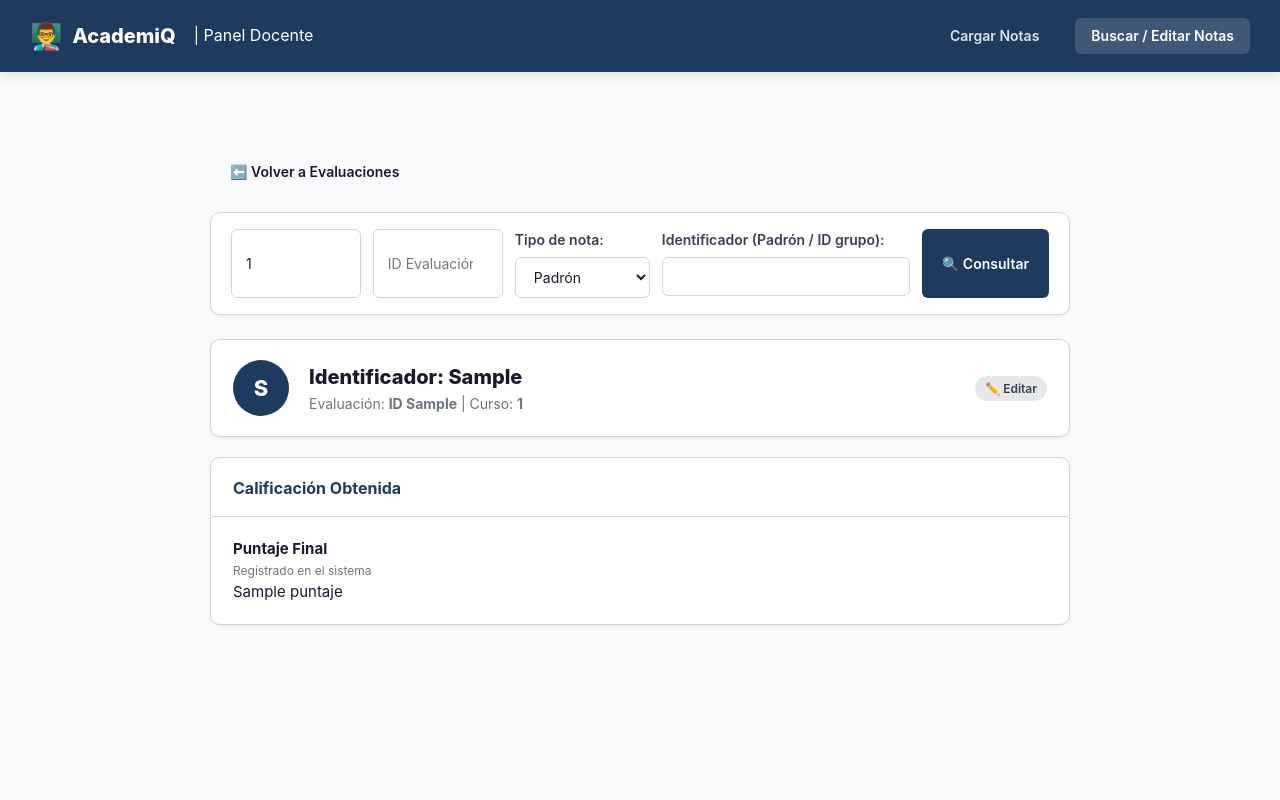
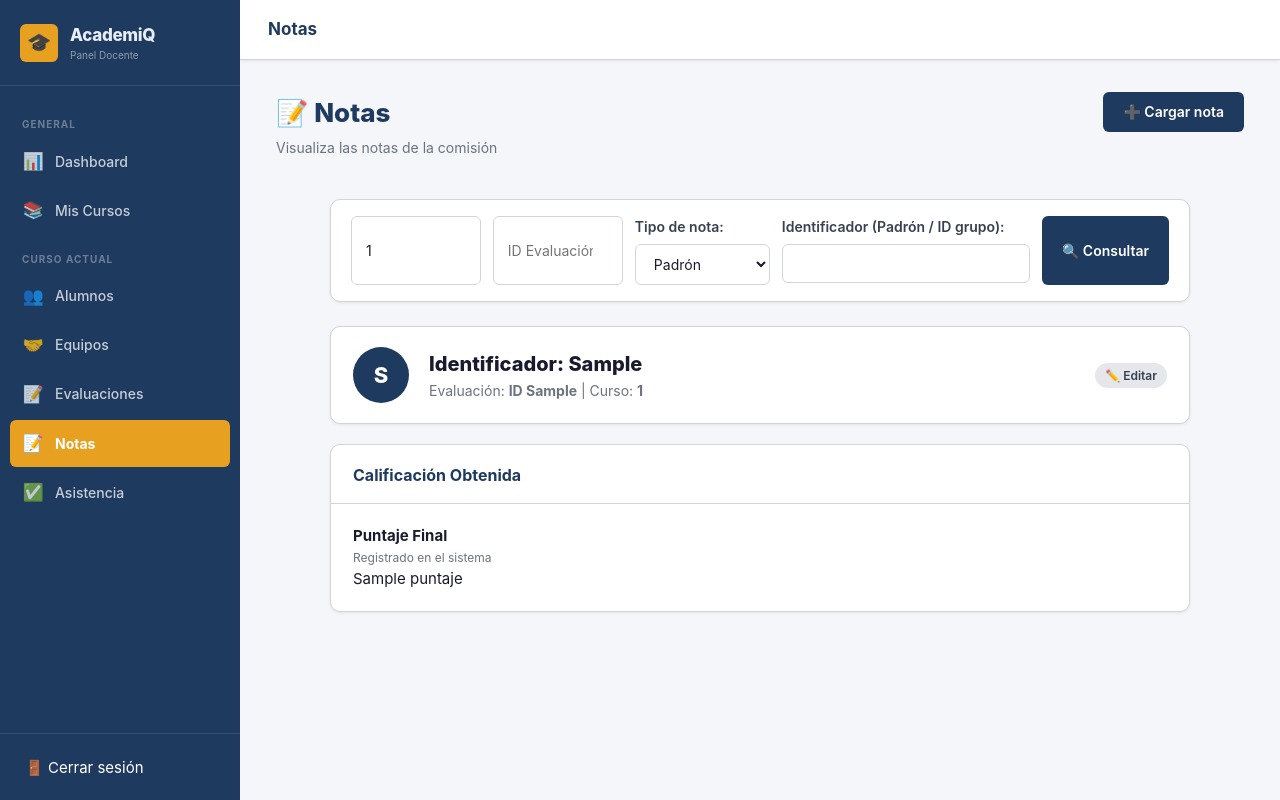
Before and after one commit to spereyra-spec2/Proyecto-Final-Integrador-IDS, a Flask app: template frontend/templates/ver_nota.html in a window 1280 px wide. Run offline with Flask 3, Linux system fonts and the light colour scheme; the template is opened without the code that fills it: most values are stand-ins (such as "Sample title", 1, 10 or a date in 2020).

Commit message:
Modifico algunas cosas de 'notas'

```diff
--- a/frontend/templates/base_profesores.html
+++ b/frontend/templates/base_profesores.html
@@ -19,15 +19,6 @@
   </div>
   <nav class="sidebar-nav">
     <div class="nav-section-label">General</div>
-<<<<<<< HEAD
-    <a class="nav-item" href="profesor-dashboard.html"><span class="nav-icon">📊</span> Dashboard</a>
-    <a class="nav-item" href="{{ url_for('profesor.vista_cursos') }}"><span class="nav-icon">📚</span> Mis Cursos</a>
-    <div class="nav-section-label">Curso actual</div>
-    <a class="nav-item" id="nav-alumnos" href="#"><span class="nav-icon">👥</span> Alumnos</a>
-    <a class="nav-item" id="nav-equipos" href="#"><span class="nav-icon">🤝</span> Equipos</a>
-    <a class="nav-item" id="nav-evals" href="{{ url_for('evaluaciones.evaluaciones') }}"><span class="nav-icon">📝</span> Evaluaciones</a>
-    <a class="nav-item" href="#"><span class="nav-icon">✅</span> Asistencia</a>
-=======
     <a class="nav-item {% block active_dashboard %}{% endblock %}" href="{{ url_for('profesor.dashboard') }}"><span class="nav-icon">📊</span> Dashboard</a>
     <a class="nav-item {% block active_cursos %}{% endblock %}" href="{{ url_for('profesor.vista_cursos') }}"><span class="nav-icon">📚</span> Mis Cursos</a>
 
@@ -42,9 +33,11 @@
     <!-- Enlace dinámico a Evaluaciones -->
     <a class="nav-item {% block active_evaluaciones %}{% endblock %}" id="nav-evals" href="{% if curso and curso.idCurso %}{{ url_for('profesor.evaluaciones', curso_id=curso.idCurso) }}{% else %}#{% endif %}" {% block hide_nav_evals %}{% endblock %}><span class="nav-icon">📝</span> Evaluaciones</a>
 
+    <!-- Enlace dinámico a Evaluaciones -->
+    <a class="nav-item {% block active_notas %}{% endblock %}" id="nav-notas" href="{% if curso and curso.idCurso %}{{ url_for('profesor.ver_nota', curso_id=curso.idCurso) }}{% else %}#{% endif %}" {% block hide_nav_notas %}{% endblock %}><span class="nav-icon">📝</span> Notas</a>
+
     <!-- ENLACE CORREGIDO Y DINÁMICO A ASISTENCIA -->
     <a class="nav-item {% block active_asistencia %}{% endblock %}" id="nav-asist" href="{{ url_for('asistencia.asistencia_profe') }}" {% block hide_nav_asist %}{% endblock %}><span class="nav-icon">✅</span> Asistencia</a>
->>>>>>> origin/main
   </nav>
 
   <div class="sidebar-footer">
--- a/frontend/templates/profesor-cursos.html
+++ b/frontend/templates/profesor-cursos.html
@@ -11,6 +11,7 @@
 {% block hide_nav_equipos %}style="display:none"{% endblock %}
 {% block hide_nav_evals %}style="display:none"{% endblock %}
 {% block hide_nav_asist %}style="display:none"{% endblock %}
+{% block hide_nav_notas %}style="display:none"{% endblock %}
 
 {% block menu_acciones %}
   <button class="btn btn-primary" onclick="window.openModal('modal-create')">➕ Nuevo curso</button>
--- a/frontend/templates/profesor-dashboard.html
+++ b/frontend/templates/profesor-dashboard.html
@@ -11,6 +11,7 @@
 {% block hide_nav_equipos %}style="display:none"{% endblock %}
 {% block hide_nav_evals %}style="display:none"{% endblock %}
 {% block hide_nav_asist %}style="display:none"{% endblock %}
+{% block hide_nav_notas %}style="display:none"{% endblock %}
 
 {% block menu_acciones %}
   <a href="{{ url_for('profesor.vista_cursos') }}" class="btn btn-primary">➕ Nuevo curso</a>
--- a/frontend/templates/ver_nota.html
+++ b/frontend/templates/ver_nota.html
@@ -1,16 +1,30 @@
-{% extends "base_notas.html" %}
+{% extends 'base_profesores.html' %}
+
+{% block title %}Notas — AcademiQ{% endblock %}
+
+{% block topbar_titulo %}Notas{% endblock %}
+{% block menu_titulo %}📝 Notas{% endblock %}
+{% block menu_parrafo %}Visualiza las notas de la comisión{% endblock %}
+
+<!-- Control del menú lateral dinámico -->
+{% block active_notas %}active{% endblock %}
+
+{% block menu_acciones %}
+  {% if curso_id %}
+    <a href="/profesor/cursos/{{ curso_id }}/notas/cargar?id_ev={{ id_evaluaciones }}"
+       class="btn btn-primary"
+       style="text-decoration: none; display: inline-flex; align-items: center; gap: 6px;">
+        ➕ Cargar nota
+    </a>
+  {% endif %}
+{% endblock %}
 
 {% block content %}
 <div class="public-container">
 
-    <div style="margin-bottom: 20px;">
-        <a href="/evaluaciones" class="btn btn-secondary" style="text-decoration: none; display: inline-block;">
-            ⬅️ Volver a Evaluaciones
-        </a>
-    </div>
 
     <div class="card" style="margin-bottom:24px">
-        <form action="/notas/ver" method="GET" class="card-body" style="display:flex;gap:12px;flex-wrap:wrap;padding:16px 20px">
+        <form action="/profesor/cursos/{{ curso_id }}/notas/ver" method="GET" class="card-body" style="display:flex;gap:12px;flex-wrap:wrap;padding:16px 20px">
             <input type="number" name="curso_id" class="form-input" placeholder="ID Curso" style="flex:1;min-width:100px" value="{{ curso_id }}" required />
             <input type="number" name="id_ev" class="form-input" placeholder="ID Evaluación" style="flex:1;min-width:130px" value="{{ id_evaluaciones }}" required />
              <div>
@@ -54,7 +68,7 @@
                     <p style="color:#6b7280;font-size:14px">Evaluación: <strong>ID {{ id_evaluaciones }}</strong> | Curso: <strong>{{ curso_id }}</strong></p>
                 </div>
                 <div>
-                    <a href="/notas/editar?curso_id={{ curso_id }}&id_ev={{ id_evaluaciones }}&id_g={{ id_g }}&tipo={{ tipo }}" class="badge" style="background:#e5e7eb; color:#374151; text-decoration:none;">✏️ Editar</a>
+                    <a href="/profesor/cursos/{{ curso_id }}/notas/editar?id_ev={{ id_evaluaciones }}&id_g={{ id_g }}&tipo={{ tipo }}" class="badge" style="background:#e5e7eb; color:#374151; text-decoration:none;">✏️ Editar</a>
                 </div>
             </div>
         </div>
```
Also changed, not shown: frontend/src/routes/ev_notas.py (+0 -87 lines), frontend/src/routes/profesor.py (+100 -0 lines), frontend/templates/cargar_nota.html (+18 -9 lines), frontend/templates/editar_nota.html (+11 -2 lines), frontend/templates/profesor-evaluaciones.html (+3 -18 lines).
